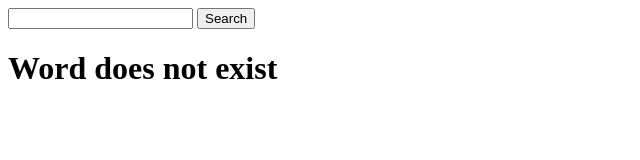
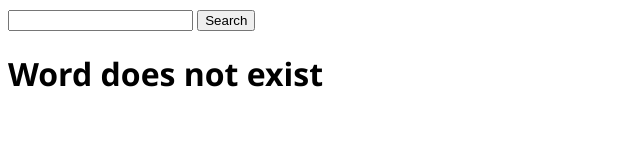
Before and after one commit to maratsumi/JS-API-Activity-2025, a plain HTML site: page static/index.html in a window 1280 px wide. Shown: the whole page, without its empty margins (0-640 px from the left). Drawn offline with Linux system fonts and the light colour scheme; no server answers.

```diff
--- a/static/index.html
+++ b/static/index.html
@@ -15,7 +15,10 @@
     <title>Document</title>
   </head>
   <body>
-    <div id="app">
+    <div
+      id="app"
+      style="font-family: 'Segoe UI', Tahoma, Geneva, Verdana, sans-serif"
+    >
       <input type="search" id="search-bar" />
       <button id="search-button">Search</button>
       <div id="quote"></div>
```
